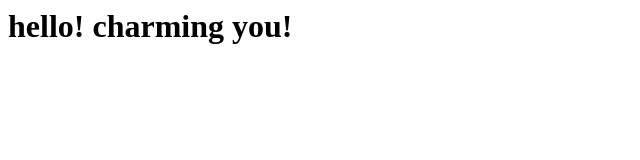
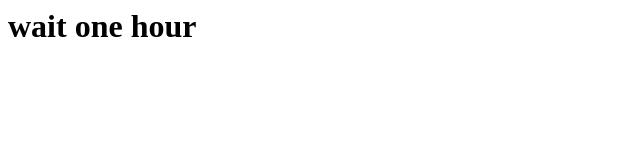
Before and after one commit to happylifez/happylifez.GitHub.io, a plain HTML site: page index.html in a window 1280 px wide. Shown: the whole page, without its empty margins (0-640 px from the left). Drawn offline with Linux system fonts and the light colour scheme.

Commit message:
Update index.html

```diff
--- a/index.html
+++ b/index.html
@@ -1 +1 @@
-<h1>hello! charming you!</h1>
+<h1>wait one hour</h1>
```
